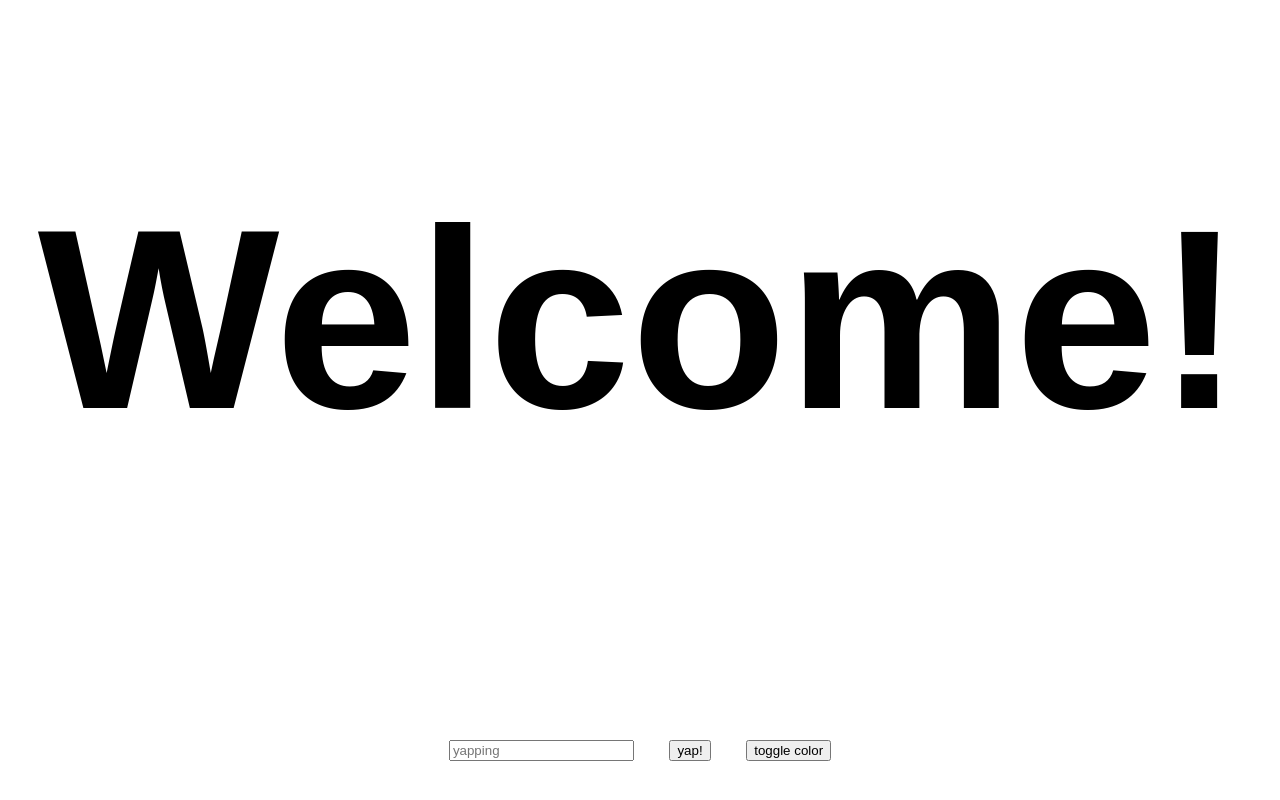
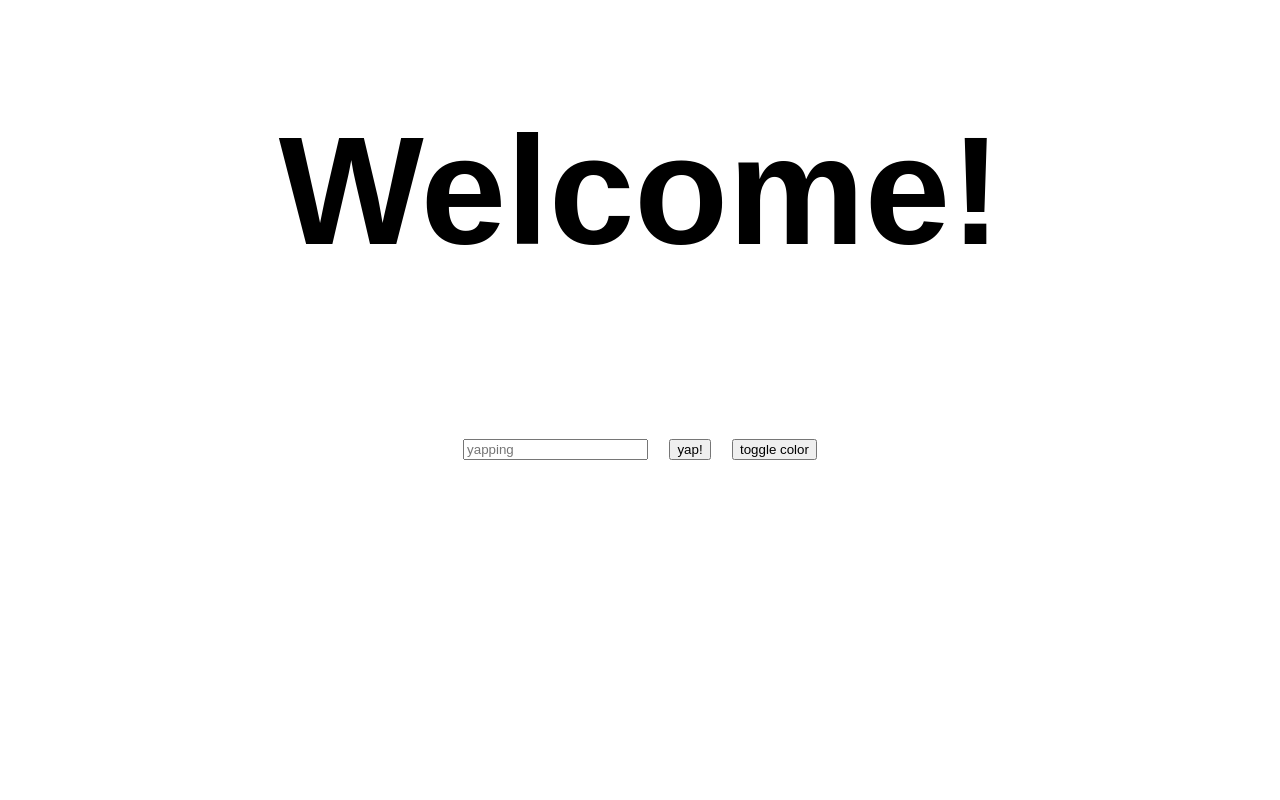
Before and after one commit to Zinheere/yipyap, a plain HTML site: page index.html in a window 1280 px wide. Drawn offline with Linux system fonts and the light colour scheme.

Commit message:
font tweak

```diff
--- a/index.html
+++ b/index.html
@@ -5,7 +5,7 @@
         <!-- <meta name="viewport" content="width=device-width, initial-scale=1.0"> -->
     </head>
     <body>
-        <div style="text-align: center; font-size:10vw; font-family: sans-serif;">
+        <div style="text-align: center; font-size:6vw; font-family: sans-serif;">
             <h1 id="text">Welcome!</h1>
             <input id="input" placeholder="yapping">
             <button onclick="yap()">yap!</button>
```
